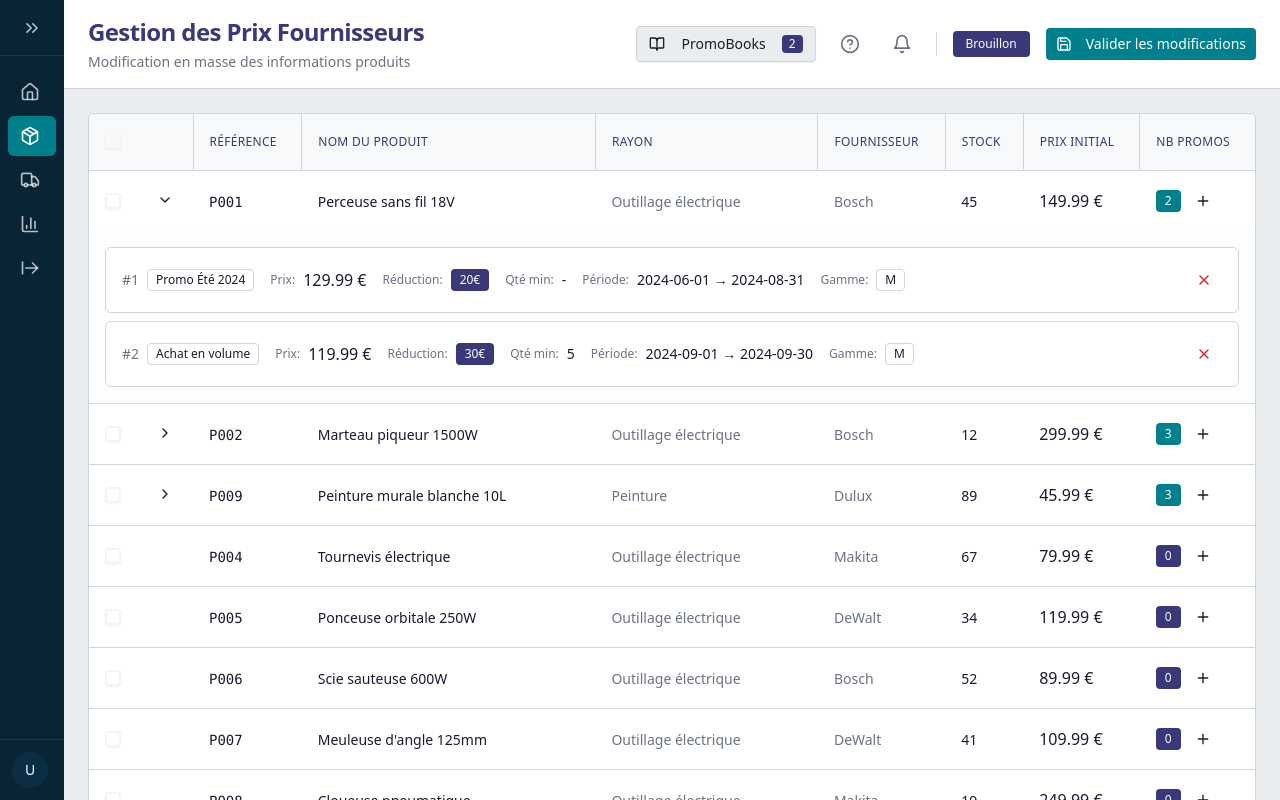
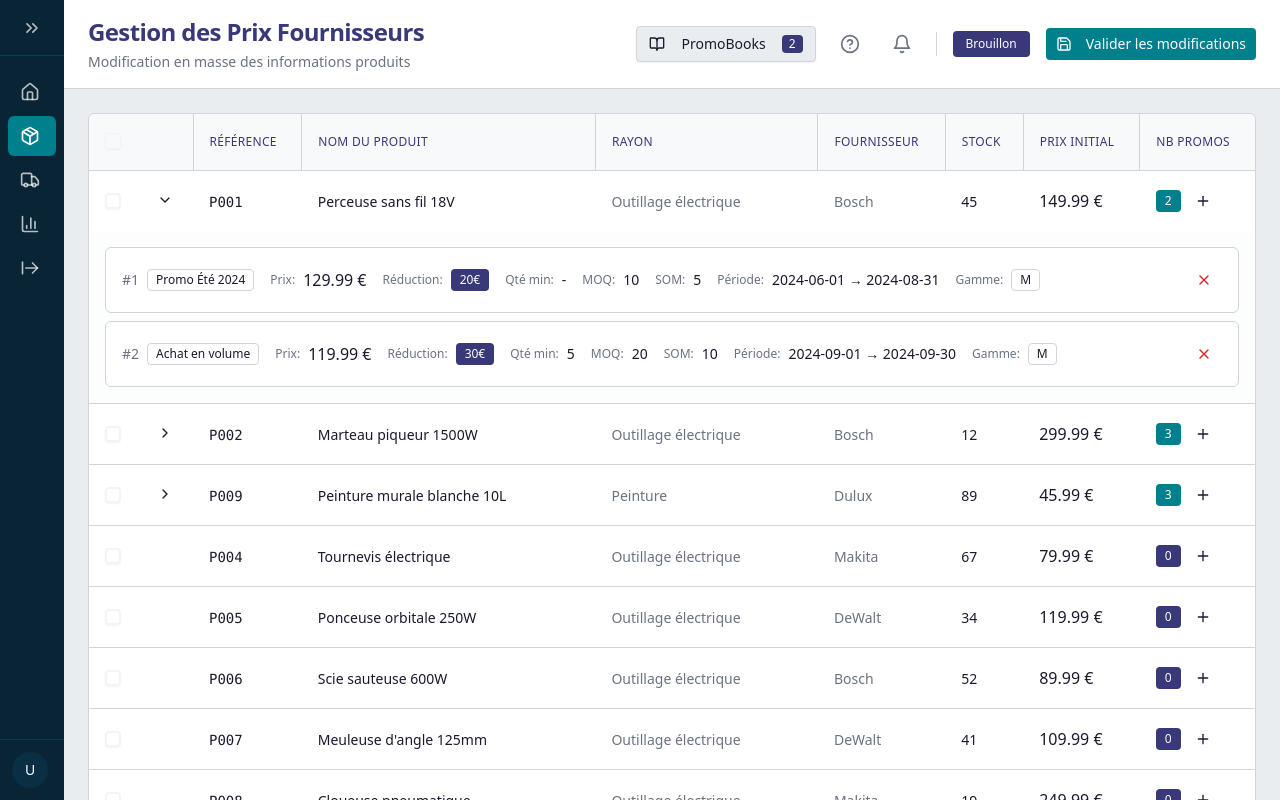
Before and after one commit to adrienlemoine35/LegacyMain, a Next.js app: page / in a window 1280 px wide. Both pictures are taken after a click on the button 165 px from the left and 200 px from the top of the page. Shown: the top 800 px of the page. Built offline with nearby package versions, Linux system fonts and the light colour scheme.

Commit message:
feat: add MOQ and SOM fields to ProductTableV2
Update PromoConfig and ProductTableV2 to include MOQ and SOM fields.

Co-authored-by: null <22660168+adrienlemoine35@users.noreply.github.com>

```diff
--- a/app/page.tsx
+++ b/app/page.tsx
@@ -25,6 +25,8 @@ export interface PromoConfig {
   promotionType: PromotionType
   promotionValue: number | null
   minQuantity: number | null
+  moq: number | null // Minimum Order Quantity
+  som: number | null // Standard Order Multiple
   startDate: string | null
   endDate: string | null
   gamme: "M" | "D"
@@ -48,6 +50,8 @@ const MOCK_PRODUCTS = [
         promotionType: "absolute" as PromotionType,
         promotionValue: 20,
         minQuantity: null,
+        moq: 10,
+        som: 5,
         startDate: "2024-06-01",
         endDate: "2024-08-31",
         gamme: "M" as "M" | "D",
@@ -59,6 +63,8 @@ const MOCK_PRODUCTS = [
         promotionType: "absolute" as PromotionType,
         promotionValue: 30,
         minQuantity: 5,
+        moq: 20,
+        som: 10,
         startDate: "2024-09-01",
         endDate: "2024-09-30",
         gamme: "M" as "M" | "D",
@@ -81,6 +87,8 @@ const MOCK_PRODUCTS = [
         promotionType: "absolute" as PromotionType,
         promotionValue: 30,
         minQuantity: null,
+        moq: 5,
+        som: 1,
         startDate: "2024-06-01",
         endDate: "2024-08-31",
         gamme: "D" as "M" | "D",
@@ -92,6 +100,8 @@ const MOCK_PRODUCTS = [
         promotionType: "percentage" as PromotionType,
         promotionValue: 20,
         minQuantity: 3,
+        moq: 15,
+        som: 3,
         startDate: "2024-11-25",
         endDate: "2024-11-29",
         gamme: "D" as "M" | "D",
@@ -103,6 +113,8 @@ const MOCK_PRODUCTS = [
         promotionType: "absolute" as PromotionType,
         promotionValue: 45,
         minQuantity: 10,
+        moq: 50,
+        som: 10,
         startDate: "2024-01-01",
         endDate: "2024-12-31",
         gamme: "D" as "M" | "D",
@@ -125,6 +137,8 @@ const MOCK_PRODUCTS = [
         promotionType: "absolute" as PromotionType,
         promotionValue: 6,
         minQuantity: null,
+        moq: 12,
+        som: 6,
         startDate: "2024-03-01",
         endDate: "2024-03-31",
         gamme: "M" as "M" | "D",
@@ -136,6 +150,8 @@ const MOCK_PRODUCTS = [
         promotionType: "percentage" as PromotionType,
         promotionValue: 20,
         minQuantity: 5,
+        moq: 24,
+        som: 12,
         startDate: "2024-01-01",
         endDate: "2024-12-31",
         gamme: "M" as "M" | "D",
@@ -147,6 +163,8 @@ const MOCK_PRODUCTS = [
         promotionType: "percentage" as PromotionType,
         promotionValue: 30,
         minQuantity: 2,
+        moq: 6,
+        som: 2,
         startDate: "2024-11-25",
         endDate: "2024-11-29",
         gamme: "D" as "M" | "D",
--- a/components/product-table-v2.tsx
+++ b/components/product-table-v2.tsx
@@ -165,6 +165,8 @@ export function ProductTableV2({
                                 promotionType: null,
                                 promotionValue: null,
                                 minQuantity: null,
+                                moq: null,
+                                som: null,
                                 startDate: null,
                                 endDate: null,
                                 gamme: "M",
@@ -229,6 +231,16 @@ export function ProductTableV2({
                                     </div>
 
                                     <div className="flex items-center gap-2">
+                                      <span className="text-xs text-muted-foreground">MOQ:</span>
+                                      <span className="text-sm font-medium">{config.moq || "-"}</span>
+                                    </div>
+
+                                    <div className="flex items-center gap-2">
+                                      <span className="text-xs text-muted-foreground">SOM:</span>
+                                      <span className="text-sm font-medium">{config.som || "-"}</span>
+                                    </div>
+
+                                    <div className="flex items-center gap-2">
                                       <span className="text-xs text-muted-foreground">Période:</span>
                                       <span className="text-sm">
                                         {config.startDate && config.endDate
```
